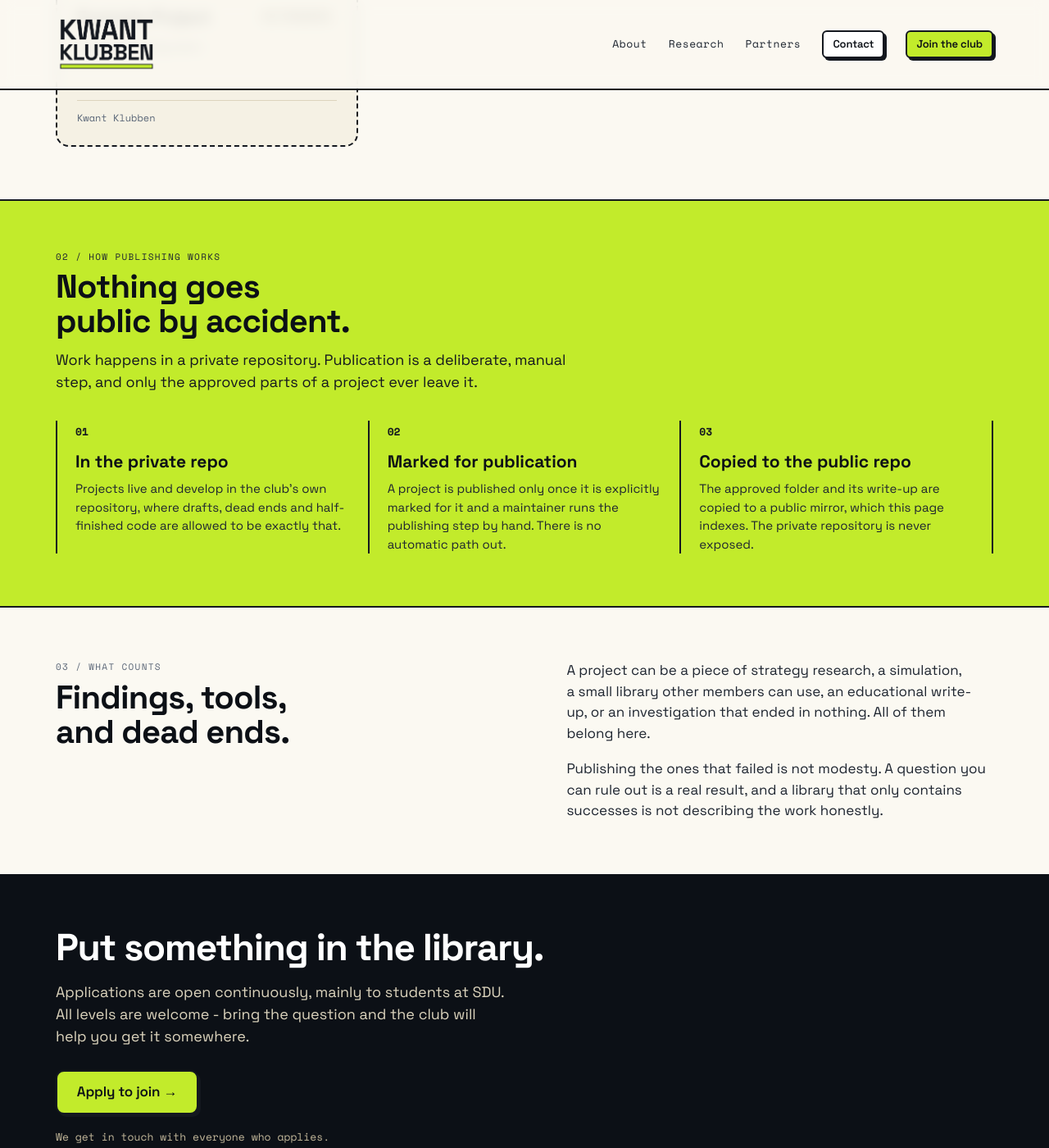
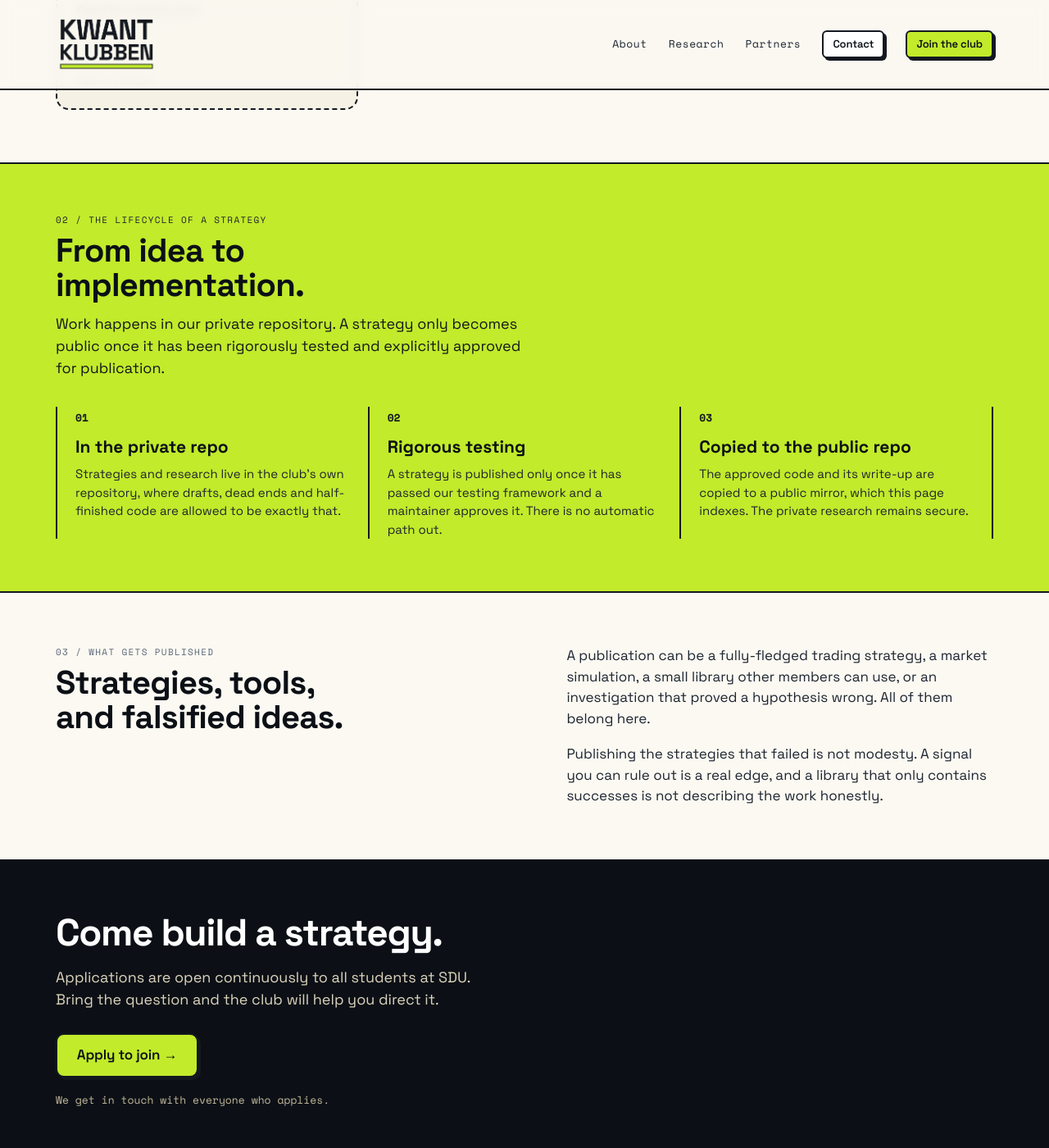
Before and after one commit to Lorenz0n/kwantklubben-site, a Jekyll site: the page built from research/index.html, in a window 1280 px wide and 1400 px high, scrolled down 598 px. Shown: the whole window at 82% size. Built offline with Jekyll 4.4.1, drawn with Linux system fonts in a browser that asks for light colours; some of the changed text lies outside the part shown.

Commit message:
Update research and partners page content

```diff
--- a/research/index.html
+++ b/research/index.html
@@ -7,13 +7,10 @@ description: 'The Kwant Klubben project library. Everything the club chooses to
 <!-- ============ PAGE HEAD ============ -->
 <section class="kk-gridpaper kk-band--rule">
   <div class="kk-section kk-section--pagehead">
-    <div class="kk-badge-row">
-      <span class="kk-badge kk-badge--solid">The library</span>
-      <span class="kk-badge kk-badge--neutral kk-badge--dot">Public repo</span>
-    </div>
-    <h1 class="kk-pagehead__title">Nothing published yet.</h1>
+
+    <h1 class="kk-pagehead__title">Discover Our Strategies</h1>
     <p class="kk-pagehead__lead">
-      The first projects are still being worked on. When they land they will appear here, in the shape of the card below - including the ones that went nowhere.
+      Our first research papers and trading strategies are currently under development. When they are ready, they will appear here in the shape of the card below - including the ideas that were falsified.
     </p>
   </div>
 </section>
@@ -44,24 +41,24 @@ description: 'The Kwant Klubben project library. Everything the club chooses to
 <!-- ============ HOW PUBLISHING WORKS ============ -->
 <section class="kk-band--lime" id="publishing">
   <div class="kk-section kk-section--band">
-    <div class="kk-overline kk-overline--on-lime">02 / How publishing works</div>
-    <h2 class="kk-band__title--lead">Nothing goes public by accident.</h2>
-    <p class="kk-band__lead">Work happens in a private repository. Publication is a deliberate, manual step, and only the approved parts of a project ever leave it.</p>
+    <div class="kk-overline kk-overline--on-lime">02 / The lifecycle of a strategy</div>
+    <h2 class="kk-band__title--lead">From idea to implementation.</h2>
+    <p class="kk-band__lead">Work happens in our private repository. A strategy only becomes public once it has been rigorously tested and explicitly approved for publication.</p>
     <div class="kk-loop-grid">
       <div>
         <div class="kk-step__n">01</div>
         <div class="kk-step__t">In the private repo</div>
-        <div class="kk-step__d">Projects live and develop in the club's own repository, where drafts, dead ends and half-finished code are allowed to be exactly that.</div>
+        <div class="kk-step__d">Strategies and research live in the club's own repository, where drafts, dead ends and half-finished code are allowed to be exactly that.</div>
       </div>
       <div>
         <div class="kk-step__n">02</div>
-        <div class="kk-step__t">Marked for publication</div>
-        <div class="kk-step__d">A project is published only once it is explicitly marked for it and a maintainer runs the publishing step by hand. There is no automatic path out.</div>
+        <div class="kk-step__t">Rigorous testing</div>
+        <div class="kk-step__d">A strategy is published only once it has passed our testing framework and a maintainer approves it. There is no automatic path out.</div>
       </div>
       <div>
         <div class="kk-step__n">03</div>
         <div class="kk-step__t">Copied to the public repo</div>
-        <div class="kk-step__d">The approved folder and its write-up are copied to a public mirror, which this page indexes. The private repository is never exposed.</div>
+        <div class="kk-step__d">The approved code and its write-up are copied to a public mirror, which this page indexes. The private research remains secure.</div>
       </div>
     </div>
   </div>
@@ -71,12 +68,12 @@ description: 'The Kwant Klubben project library. Everything the club chooses to
 <section class="kk-band--paper" id="shape">
   <div class="kk-section kk-two-col kk-section--split">
     <div>
-      <div class="kk-overline kk-overline--gap">03 / What counts</div>
-      <h2 class="kk-band__title">Findings, tools, and dead ends.</h2>
+      <div class="kk-overline kk-overline--gap">03 / What gets published</div>
+      <h2 class="kk-band__title">Strategies, tools, and falsified ideas.</h2>
     </div>
     <div>
-      <p class="kk-prose__p--gap">A project can be a piece of strategy research, a simulation, a small library other members can use, an educational write-up, or an investigation that ended in nothing. All of them belong here.</p>
-      <p class="kk-prose__p">Publishing the ones that failed is not modesty. A question you can rule out is a real result, and a library that only contains successes is not describing the work honestly.</p>
+      <p class="kk-prose__p--gap">A publication can be a fully-fledged trading strategy, a market simulation, a small library other members can use, or an investigation that proved a hypothesis wrong. All of them belong here.</p>
+      <p class="kk-prose__p">Publishing the strategies that failed is not modesty. A signal you can rule out is a real edge, and a library that only contains successes is not describing the work honestly.</p>
     </div>
   </div>
 </section>
@@ -85,9 +82,9 @@ description: 'The Kwant Klubben project library. Everything the club chooses to
 <section class="kk-band--ink" id="join">
   <div class="kk-gridpaper kk-gridpaper--bare">
     <div class="kk-section kk-section--cta">
-      <h2 class="kk-cta__title">Put something in the library.</h2>
+      <h2 class="kk-cta__title">Come build a strategy.</h2>
       <p class="kk-cta__lead">
-        Applications are open continuously, mainly to students at SDU. All levels are welcome - bring the question and the club will help you get it somewhere.
+        Applications are open continuously to all students at SDU. Bring the question and the club will help you direct it.
       </p>
       <a class="kk-btn kk-btn--primary kk-btn--lg" href="https://forms.gle/P5Aw4ka85QUZiUmZ9" target="_blank" rel="noopener">Apply to join →</a>
       <p class="kk-cta__note">We get in touch with everyone who applies.</p>
```
Also changed, not shown: partners/index.html (+15 -19 lines).
